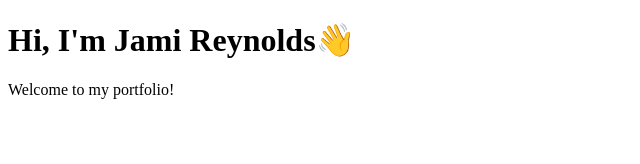
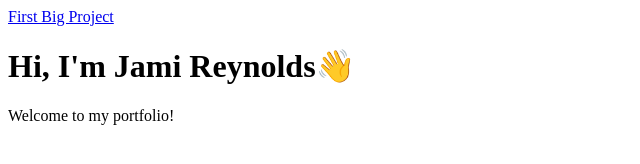
Before and after one commit to JReynolds1999/Portfolio, a plain HTML site: page index.html in a window 1280 px wide. Shown: the whole page, without its empty margins (0-640 px from the left). Drawn offline with Linux system fonts and the light colour scheme.

Commit message:
Update index.html

```diff
--- a/index.html
+++ b/index.html
@@ -6,6 +6,7 @@
   <title>My Portfolio</title>
 </head>
 <body>
+  <a href="project1.html">First Big Project</a>
   <h1>Hi, I'm Jami Reynolds👋</h1>
   <p>Welcome to my portfolio!</p>
 </body>
```
